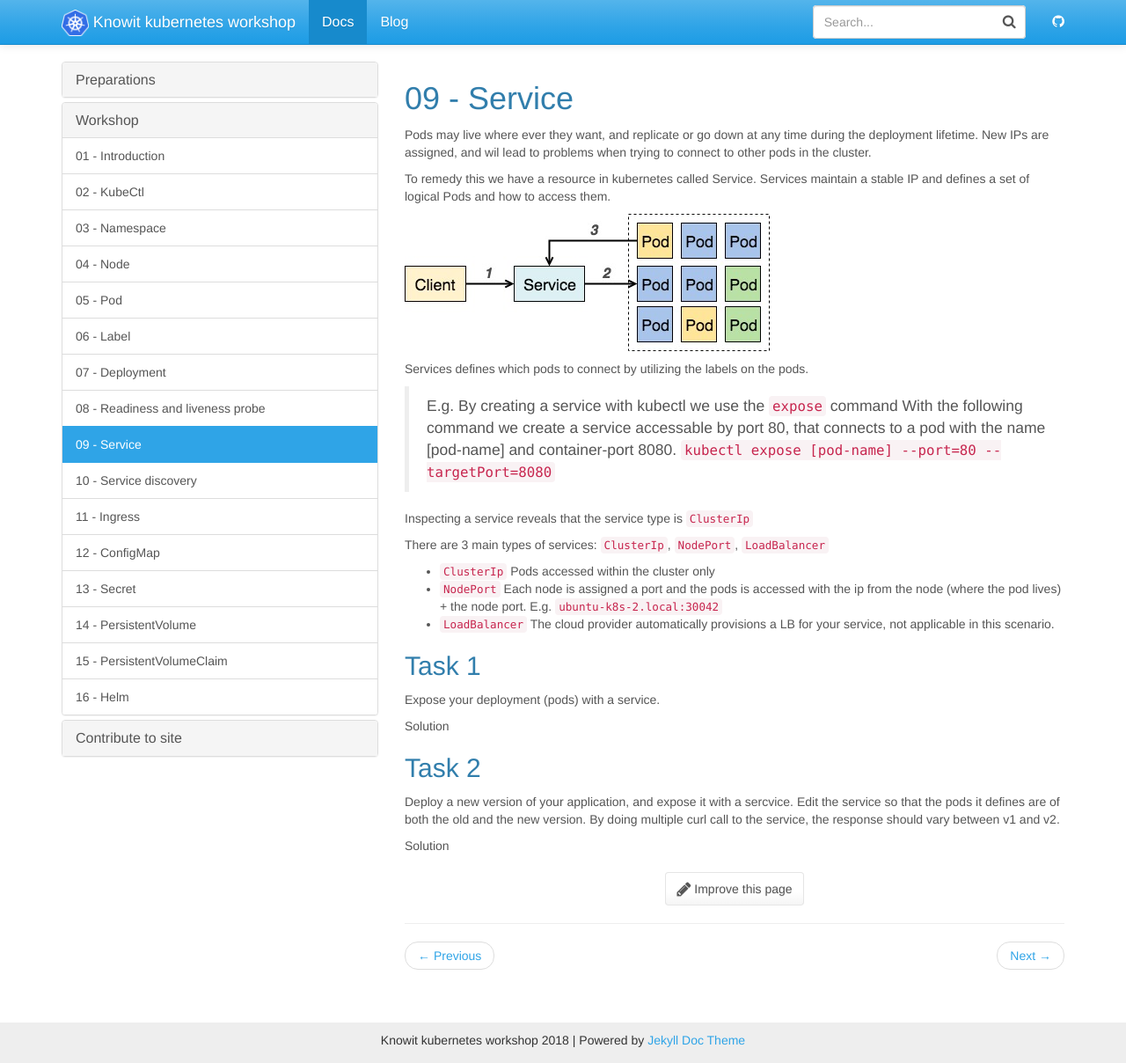
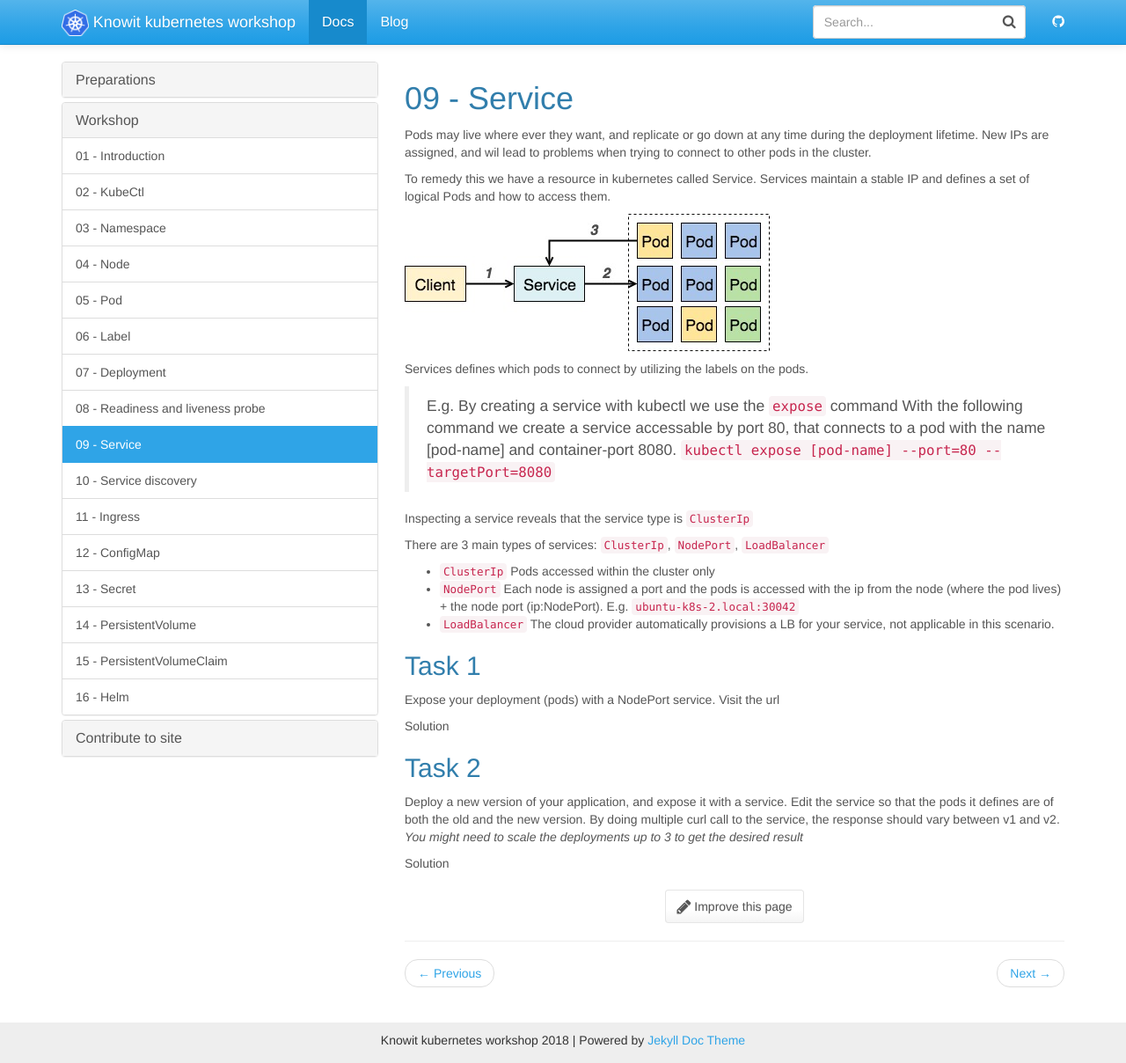
Before and after one commit to knowit/kubernetes-workshop, a Jekyll site: the page built from docs/_docs/workshop/09-service.md, in a window 1280 px wide and 1208 px high. Shown: the whole window at 88% size. Built offline with Jekyll 4.4.1, drawn with Linux system fonts in a browser that asks for light colours; nearby versions of some CDN libraries.

Commit message:
fixes service

```diff
--- a/docs/_docs/workshop/09-service.md
+++ b/docs/_docs/workshop/09-service.md
@@ -22,43 +22,45 @@
 
 There are 3 main types of services: `ClusterIp`, `NodePort`, `LoadBalancer`
 - `ClusterIp` Pods accessed within the cluster only
-- `NodePort` Each node is assigned a port and the pods is accessed with the
-ip from the node (where the pod lives) + the node port. E.g. `ubuntu-k8s-2.local:30042`
-- `LoadBalancer` The cloud provider automatically provisions a LB for your service,
-not applicable in this scenario.
+- `NodePort` Each node is assigned a port and the pods is accessed with the ip from the node (where the pod lives) + the node port (ip:NodePort). E.g. `ubuntu-k8s-2.local:30042`
+- `LoadBalancer` The cloud provider automatically provisions a LB for your service, not applicable in this scenario.
 
 
 ## Task 1
 
-Expose your deployment (pods) with a service.
+Expose your deployment (pods) with a NodePort service. Visit the url
 
 <details>
  <summary>Solution</summary>
  <div markdown="1">
 
-### Solution 1: Just do it
+### Solution 1: Exposing a pod with service
 
-- Change the version labels in the deployment file you created in a earlier step
-- kubectl apply -f my_deployment.yaml
-- kubectl expose [pod-name]
-
+- `kubectl expose [pod-name] --port 80 --targetPort 8080 --type NodePort`
+- `kubectl get svc` # Note the node port number
+- `kubectl get po -owide ` # Check which node the pods are located
+- Access the pod with the browser on: `node:NodePort`, e.g. `ubuntu-k8s-1.local:34567`
  </div>
 </details>
 
 ## Task 2
-Deploy a new version of your application, and expose it with a sercvice.
+Deploy a new version of your application, and expose it with a service.
 Edit the service so that the pods it defines are of both the old and the new version.
 By doing multiple curl call to the service, the response should vary between v1 and v2.
+*You might need to scale the deployments up to 3 to get the desired result*
 
 <details>
  <summary>Solution</summary>
  <div markdown="1">
 
-### Solution 2: kubectl describe node
+### Solution 2: versioning
 
-- kubectl edit svc pod-name
+- Change the deployment name and version.
+- `kubectl apply -f deployment.yaml` to deploy the new version
+- `kubectl expose [pod-name] ... ` as the last task
+- `kubectl edit svc [svc-name]`
 under the `selector tag`, remove all other tags other than `k8s-app: ...`
-this will select all pods with the `k8s-app` label.
+this will select all pods with the `k8s-app:my-app` label which should be both versions.
 
  </div>
 </details>
```
